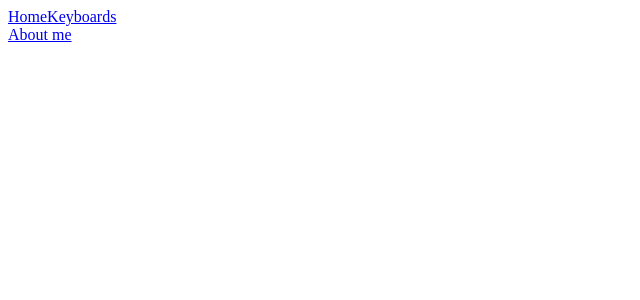
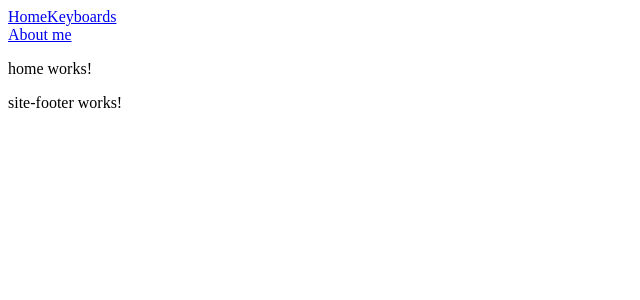
Before and after one commit to macgyver214/MacGyverMadeSite, an Angular app: page /home in a window 1280 px wide. Shown: the top 300 px of the page, without its empty margins (0-640 px from the left). Built offline with nearby package versions, Linux system fonts and the light colour scheme.

Commit message:
added router outlet and site footer to app

```diff
--- a/src/app/app.component.html
+++ b/src/app/app.component.html
@@ -1 +1,3 @@
 <app-nav-banner></app-nav-banner>
+<router-outlet></router-outlet>
+<app-site-footer></app-site-footer>
--- a/src/app/app.module.ts
+++ b/src/app/app.module.ts
@@ -7,6 +7,7 @@ import { NavBannerComponent } from './nav-banner/nav-banner.component';
 import { KeyboardsComponent } from './keyboards/keyboards.component';
 import { AboutMeComponent } from './about-me/about-me.component';
 import { HomeComponent } from './home/home.component';
+import { SiteFooterComponent } from './site-footer/site-footer.component';
 
 @NgModule({
   declarations: [
@@ -14,7 +15,8 @@ import { HomeComponent } from './home/home.component';
     NavBannerComponent,
     KeyboardsComponent,
     AboutMeComponent,
-    HomeComponent
+    HomeComponent,
+    SiteFooterComponent
   ],
   imports: [
     BrowserModule,
```
